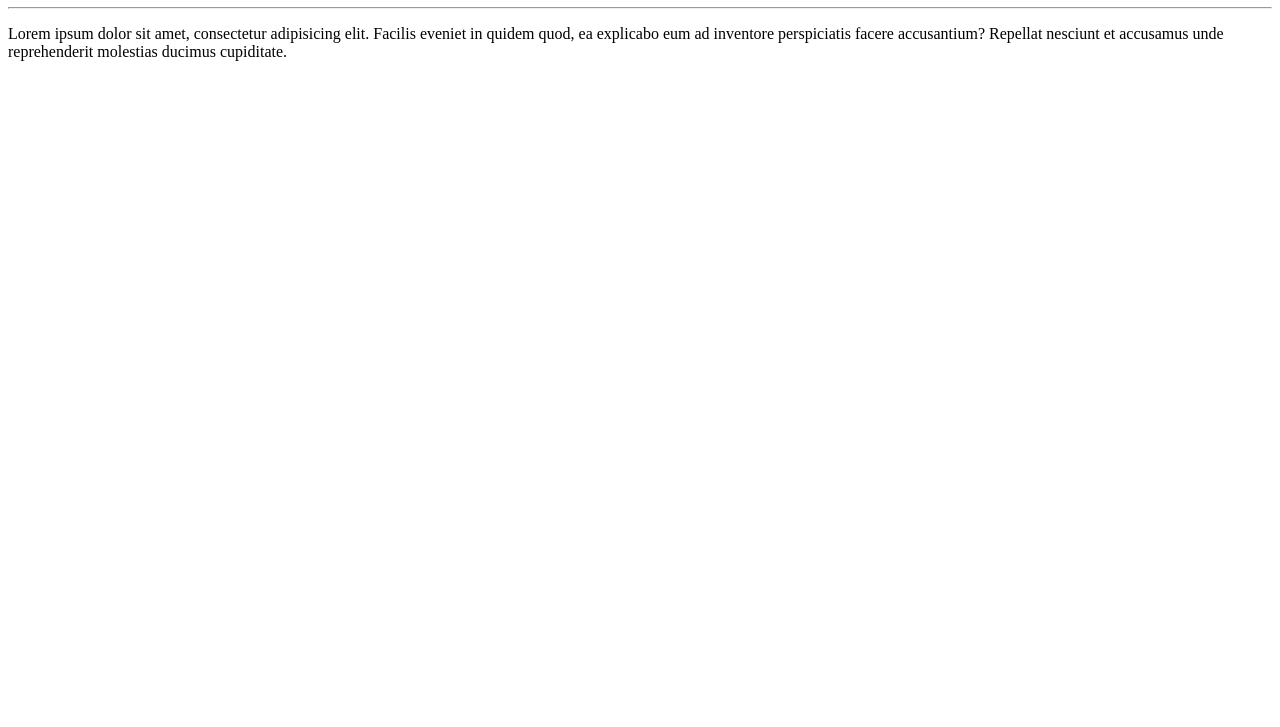
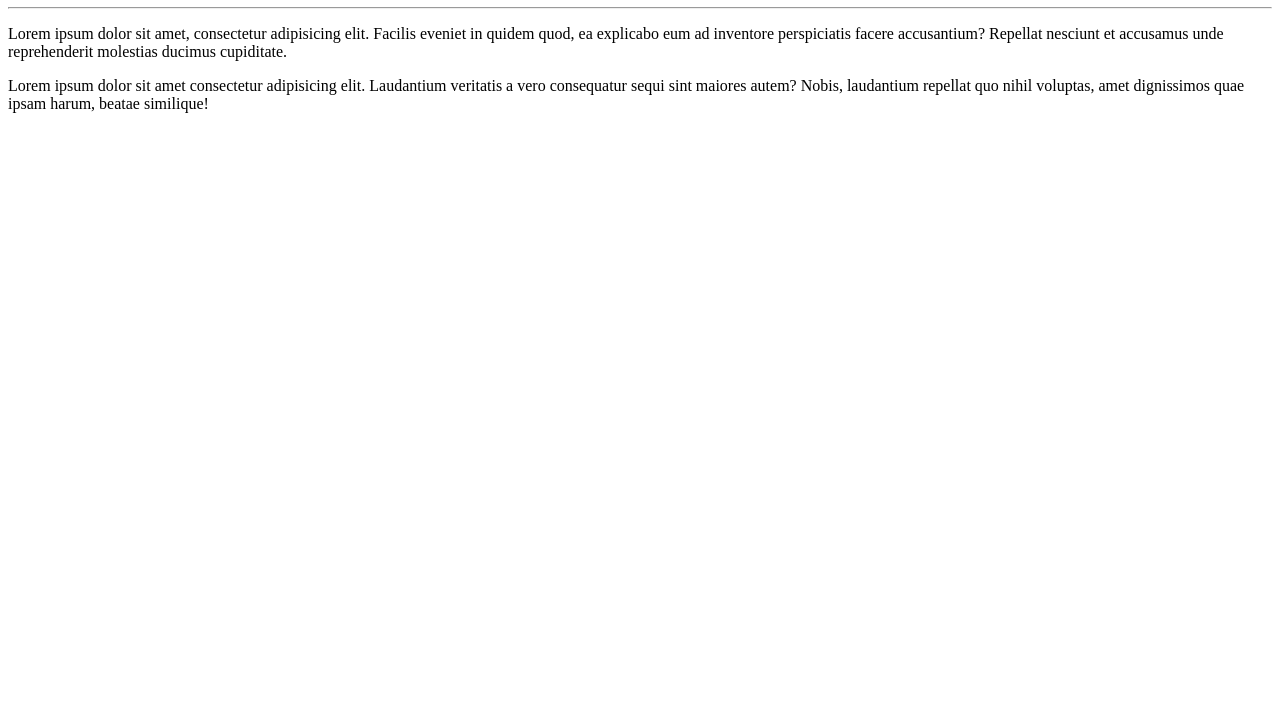
Before and after one commit to GenilsonCavalcante/Hello-World, a plain HTML site: page Site/index.html in a window 1280 px wide. Shown: the part 73-800 px from the top of the page. Drawn offline with Linux system fonts and the light colour scheme.

Commit message:
paragrafo novo

```diff
--- a/Site/index.html
+++ b/Site/index.html
@@ -9,6 +9,7 @@
     <h1>Olá, Mundo!</h1>
     <hr>
     <p>Lorem ipsum dolor sit amet, consectetur adipisicing elit. Facilis eveniet in quidem quod, ea explicabo eum ad inventore perspiciatis facere accusantium? Repellat nesciunt et accusamus unde reprehenderit molestias ducimus cupiditate.</p>
+    <p>Lorem ipsum dolor sit amet consectetur adipisicing elit. Laudantium veritatis a vero consequatur sequi sint maiores autem? Nobis, laudantium repellat quo nihil voluptas, amet dignissimos quae ipsam harum, beatae similique!</p>
 
 </body>
 </html>
```
